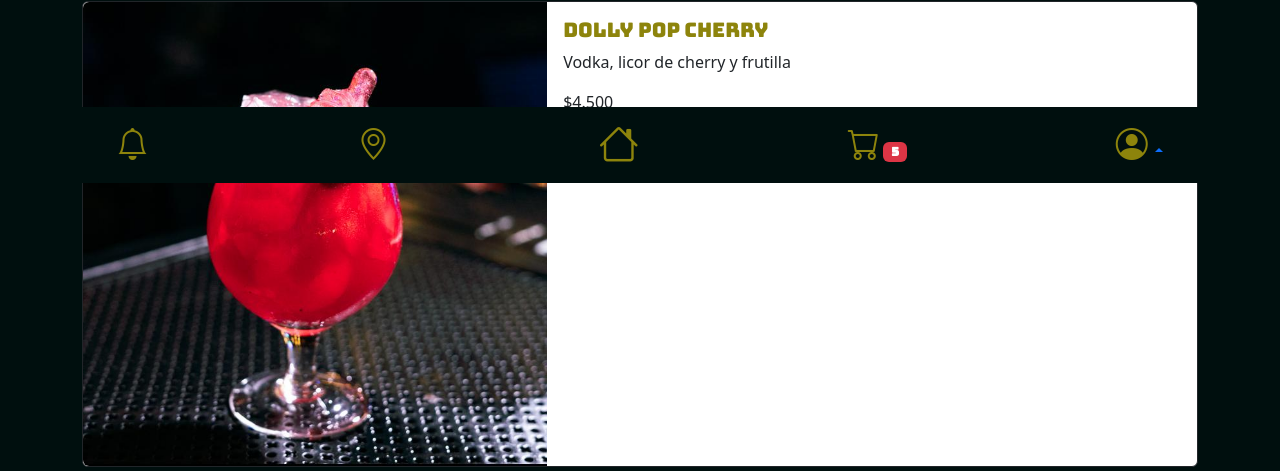
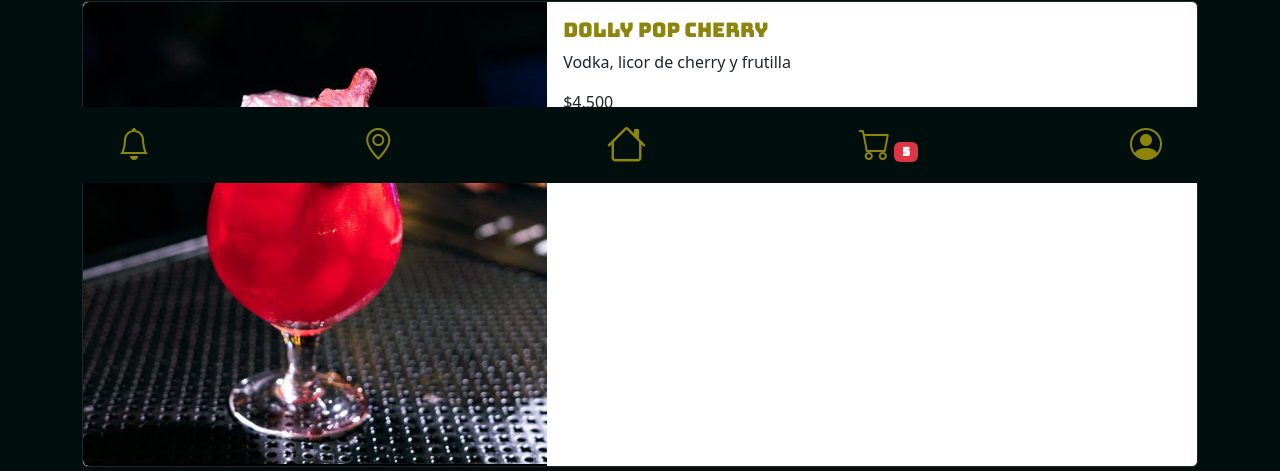
Before and after one commit to lionhuck/delightfull_bananas, a Flask app: page /cards in a window 1280 px wide. Shown: the part 617-1088 px from the top of the page. Run offline with Flask 3, Linux system fonts and the light colour scheme; some libraries are stand-ins or nearby versions.

Commit message:
Update template_base.html
ya no es visible la flecha azul del dropdown en el ícono de usuario

```diff
--- a/templates/template_base.html
+++ b/templates/template_base.html
@@ -23,6 +23,9 @@
     .offcanvas-end {
       background-image: url("{{ url_for('static', filename='img/logo/fondo_navbar_negro.png') }}");
       background-size: contain;
+    }
+    .dropdown-toggle::after {
+    display: none !important;
     }
   </style>
 
```
